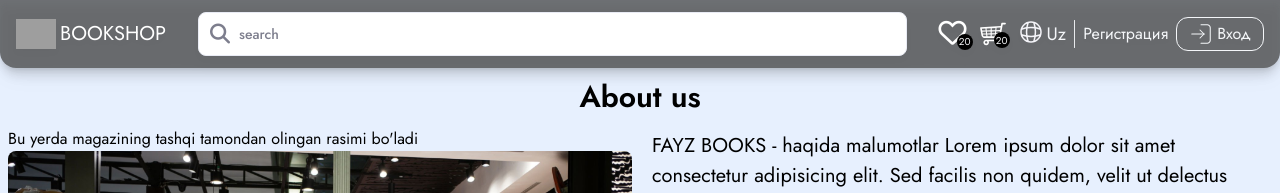
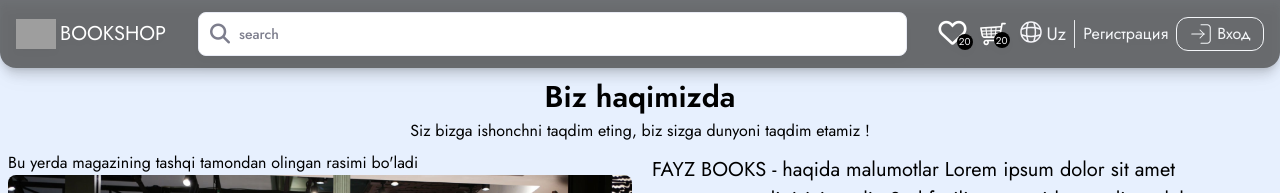
Before and after one commit to ValisherBotirov/Book-shop, a Vue app: page /About in a window 1280 px wide. Shown: the top 193 px of the page. Built offline with nearby package versions, Linux system fonts and the light colour scheme; grey boxes are pictures that could not be loaded; what vuejs-paginate-next would draw is missing.

Commit message:
about page

```diff
--- a/src/components/about/AboutUs.vue
+++ b/src/components/about/AboutUs.vue
@@ -1,6 +1,7 @@
 <template>
   <div class="py-[10px]">
-    <h1 class="text-center text-[30px] font-semibold">About us</h1>
+    <h1 class="text-center text-[30px] font-semibold">Biz haqimizda</h1>
+    <p class="text-center">Siz bizga ishonchni taqdim eting, biz sizga dunyoni taqdim etamiz !</p>
     <div class="md:flex">
       <div class="xs:w-full md:w-[50%] p-2">
         <span>Bu yerda magazining tashqi tamondan olingan rasimi bo'ladi</span>
```
